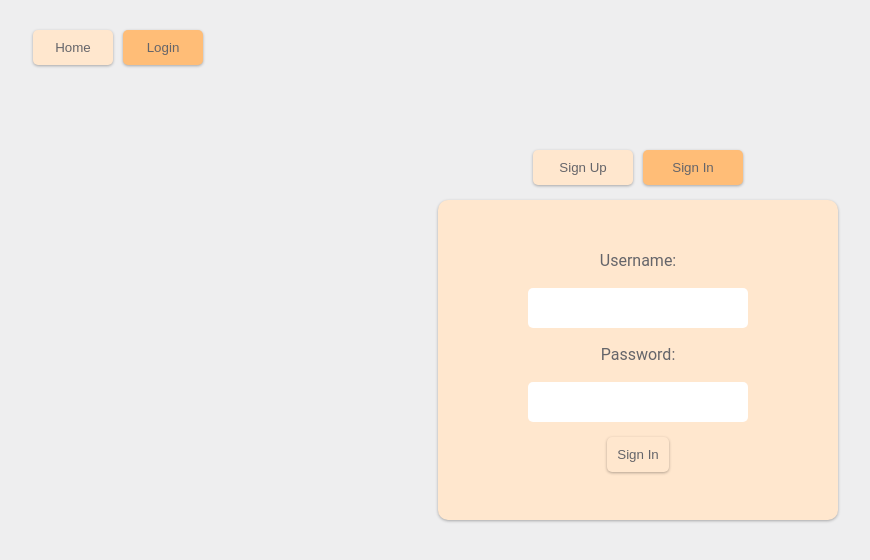
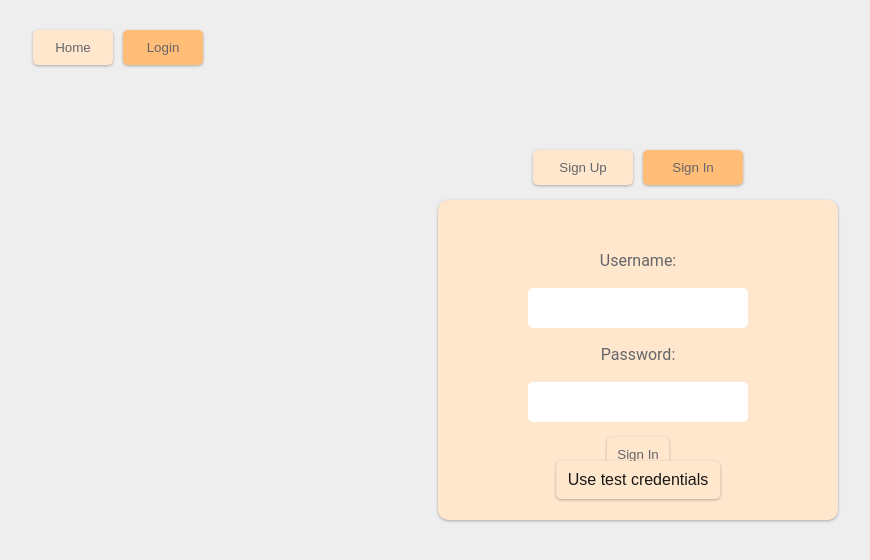
Before and after one commit to MykhailoStratan/quizlet, a React (Vite) app: page /login in a window 1280 px wide. Shown: the top 560 px of the page, without its empty margins (2-872 px from the left). Built offline with nearby package versions, Linux system fonts and the light colour scheme; no server answers; the database is empty.

Commit message:
main: fixed bug with wordInfo, added empty components for a preview

```diff
--- a/src/App.css
+++ b/src/App.css
@@ -9,11 +9,7 @@
   min-height: 100vh;
 }
 
-/*
-#root {
-  height: 100vh;
+*::selection {
+  /* color: #FF88BC; */
+  background-color: #FF88BC;
 }
-
-html, body {
-  height: 100%;
-} */
--- a/src/components/AddCard/AddCard.tsx
+++ b/src/components/AddCard/AddCard.tsx
@@ -17,7 +17,7 @@ interface AddCardProps {
     dictionary: iDictionary;
 }
 
-const AddCard: FC<AddCardProps> = ({dictionary}) => {
+const AddCard: FC<AddCardProps> = ({ dictionary }) => {
     const [error, setError] = useState('');
     const [successMessage, setSuccessMessage] = useState('');
 
--- a/src/components/CardsCarousel/CardsCarousel.tsx
+++ b/src/components/CardsCarousel/CardsCarousel.tsx
@@ -13,7 +13,7 @@ interface CardsCarouselProps {
     className?: string;
 }
 
-const CardsCarousel: FC<CardsCarouselProps> = ({ dictionary, onCurrentWordChange, className}) => {
+const CardsCarousel: FC<CardsCarouselProps> = ({ dictionary, onCurrentWordChange, className }) => {
     const [cards, setCards] = useState<iWord[]>([]);
     const [cardIndex, setCardIndex] = useState<number>(0);
     const [currentCard, setCurrentCard] = useState<iWord>();
--- /dev/null
+++ b/src/components/Demo/TextHighlight/TextHighlight.scss
@@ -0,0 +1,62 @@
+mark {
+	position: relative;
+	display: inline-block;
+	background: none;
+	font-size: 16px;
+	// font-size: 10vw;
+	/* Responsive typography */
+	line-height: normal;
+	font-weight: 400;
+	margin: 0;
+	padding: 0;
+	outline: none;
+	color: #000;
+	color: rgba(0, 0, 0, 0.9);
+	text-decoration: none;
+	white-space: nowrap;
+}
+
+.text-to-highlight {
+	position: relative;
+	z-index: 1;
+	display: inline-block;
+	padding: 0 0.1em;
+	pointer-events: none;
+}
+
+svg {
+	position: absolute;
+	top: -10%;
+	left: -10%;
+	right: -10%;
+	bottom: -10%;
+	z-index: 0;
+	overflow: hidden;
+	margin: auto;
+	padding: 0;
+	width: 100%;
+	height: 100%;
+	fill: none;
+	stroke-width: 40px;
+	/* height from "svg" x 1.125 */
+	stroke-dasharray: 400;
+	stroke-dashoffset: 400;
+	transition: stroke-dashoffset 800ms ease-in-out;
+	will-change: stroke-dashoffset;
+	pointer-events: none;
+}
+
+svg:first-of-type {
+	width: 105.5%;
+	height: 104%;
+	transform: skewX(-17deg);
+}
+
+svg:last-of-type {
+	width: 104%;
+	transform: skewX(-12deg);
+}
+
+mark:hover > svg {
+	stroke-dashoffset: 0;
+}
--- /dev/null
+++ b/src/components/Demo/TextHighlight/TextHighlight.tsx
@@ -0,0 +1,14 @@
+import { FC } from "react";
+import './TextHighlight.scss';
+
+const TextHighlight: FC<{   children?: string }> = ({ children }) => {
+    return (
+        <mark>
+            <span className='text-to-highlight'>{ children }</span>
+
+            <svg xmlns="http://www.w3.org/2000/svg" viewBox="0 0 400 60" preserveAspectRatio="none" stroke="#FF88BC"><path d="m 3.518915,27.827324 c 55.429038,4.081 111.581115,5.822 167.117815,2.867 22.70911,-1.208 45.39827,-0.601 68.126,-0.778 28.38172,-0.223 56.76078,-1.024 85.13721,-1.33 24.17378,-0.261 48.4273,0.571 72.58114,0.571"/></svg><svg xmlns="http://www.w3.org/2000/svg" viewBox="0 0 400 60" preserveAspectRatio="none" stroke="#FF88BC"><path d="m 3.518915,27.827324 c 55.429038,4.081 111.581115,5.822 167.117815,2.867 22.70911,-1.208 45.39827,-0.601 68.126,-0.778 28.38172,-0.223 56.76078,-1.024 85.13721,-1.33 24.17378,-0.261 48.4273,0.571 72.58114,0.571"/></svg>
+        </mark>
+    );
+};
+
+export default TextHighlight;
--- a/src/components/Home/Home.tsx
+++ b/src/components/Home/Home.tsx
@@ -5,6 +5,7 @@ import { useNavigate } from 'react-router-dom';
 import SplitText from '../UI/SplitText/SplitText';
 import Footer from '../UI/Footer/Footer';
 import CardsMock from '../Card/CardsMock/CardsMock';
+import TextHighlight from '../Demo/TextHighlight/TextHighlight';
 
 
 
--- a/src/components/Login/Login.tsx
+++ b/src/components/Login/Login.tsx
@@ -1,4 +1,4 @@
-import React, { FC, useState } from 'react';
+import { FC, useState } from 'react';
 import Button from '../UI/Button/Button';
 import SignUp from './SignUp/SignUp';
 import SignIn from './SignIn/SignIn';
@@ -33,6 +33,7 @@ const Login: FC = () => {
             </div> : null }
             { displayOption === DISPLAY_OPTIONS.SIGN_IN ? <SignIn onUserData={ onUserData }/> : null }
             { displayOption === DISPLAY_OPTIONS.SIGN_UP ? <SignUp/> : null }
+
         </div>
     );
 }
--- a/src/components/Login/SignIn/SignIn.scss
+++ b/src/components/Login/SignIn/SignIn.scss
@@ -13,3 +13,11 @@
     margin: 0 50px;
   }
 }
+
+
+.btn-test-credentials {
+  position: absolute;
+  left: 50%;
+  top: 60%;
+  transform: translate(-50%, -50%);
+}
--- a/src/components/Login/SignIn/SignIn.tsx
+++ b/src/components/Login/SignIn/SignIn.tsx
@@ -3,6 +3,7 @@ import { useNavigate } from 'react-router-dom';
 import Button from '../../UI/Button/Button';
 import { authService } from '../../../services/auth/auth.service';
 import './SignIn.scss';
+import TextHighlight from '../../Demo/TextHighlight/TextHighlight';
 
 interface FormElements extends HTMLFormControlsCollection {
     username: HTMLInputElement;
@@ -33,6 +34,16 @@ const SignIn: FC<{onUserData: (value: any) => void}> = ({onUserData}) => {
         password.value = '';
     };
 
+    const handleTestSignIn = async () => {
+        try {
+            const response = await authService.signIn('test.stratan@gmail.com', 'testPetProject!2');
+            onUserData(response.user);
+            navigate('/home');
+        } catch (error) {
+            setError(`${error}`);
+        }
+    }
+
     return (
         <>
             <form className='signin-form' onSubmit={ handleSignIn }>
@@ -43,6 +54,10 @@ const SignIn: FC<{onUserData: (value: any) => void}> = ({onUserData}) => {
                 <input id="password" type="password" />
                 <Button>Sign In</Button>
             </form>
+            <Button
+                    className='btn-test-credentials'
+                    onClick={ () => handleTestSignIn() }><TextHighlight>Use test credentials</TextHighlight></Button>
+                    {/* no wordsInfo data when new user added and new words added !!! */}
         </>
     );
 }
```
Also changed, not shown: src/App.tsx (+7 -2 lines), src/components/Demo/Tip/Tip.tsx (added, +12 -0 lines), src/components/Demo/Tip/Tip.scss (added).
